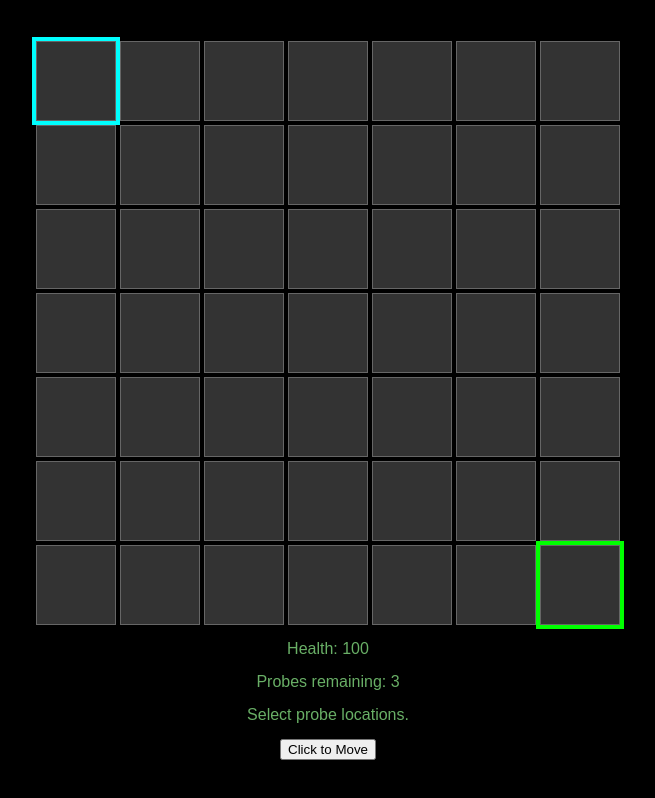
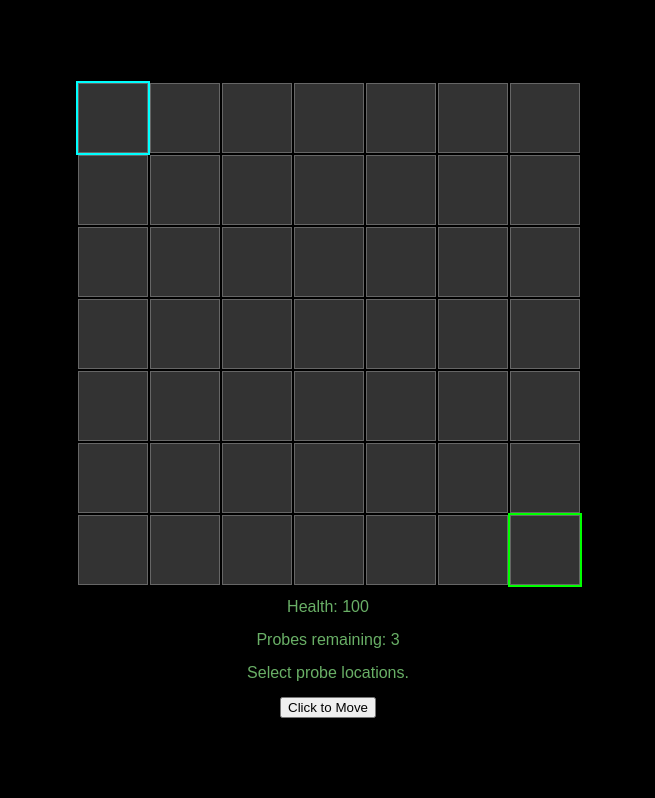
Before and after one commit to phyzooks/radar-puzzle-prototype, a website built with Vite: page index.html in a window 1280 px wide. Shown: the whole page, without its empty margins (312-967 px from the left). Built offline with nearby package versions, Linux system fonts and the light colour scheme.

Commit message:
UI formatting

```diff
--- a/src/game/Board.ts
+++ b/src/game/Board.ts
@@ -84,10 +84,10 @@ public clearProbeDisplay() {
     this.element = document.createElement('div');
     this.element.className = 'board';
     this.element.style.gridTemplateColumns =
-    `repeat(${this.size}, 80px)`;
+    `repeat(${this.size}, 1fr)`;
 
-    this.element.style.gridTemplateRows =
-    `repeat(${this.size}, 80px)`;
+this.element.style.gridTemplateRows =
+    `repeat(${this.size}, 1fr)`;
     this.createCells();
   }
 
--- a/src/style.css
+++ b/src/style.css
@@ -20,6 +20,9 @@ body {
 
 .board {
   display: grid;
+  width: 90vw;
+  max-width: 500px;
+  aspect-ratio: 1 / 1;
   gap: 4px;
 }
 
@@ -29,19 +32,22 @@ body {
   cursor: pointer;
   transition: 0.2s;
   white-space: pre-line;
+  width: 100%;
+  height: 100%;
+  font-size: clamp(10px, 3vw, 18px);
 }
 
 .goal {
-    outline: 4px solid lime;
+    outline: 2px solid lime;
 }
 
 .player {
-    outline: 4px solid cyan;
+    outline: 2px solid cyan;
 }
 
 .cell:hover {
   /*background: #555;*/
-  border: 5px solid rgb(229, 255, 0);
+  border: 2px solid rgb(229, 255, 0);
 
 }
 
@@ -58,7 +64,7 @@ p {
   display: flex;
   justify-content: center;
   align-items: center;
-  font-size: 24px;
+  font-size: 16px;
   font-weight: bold;
 }
 
@@ -83,7 +89,7 @@ p {
 }
 
 .scanned {
-    border: 5px solid white;
+    border: 2px solid white;
 }
 /*@keyframes floatAway {
 
```
